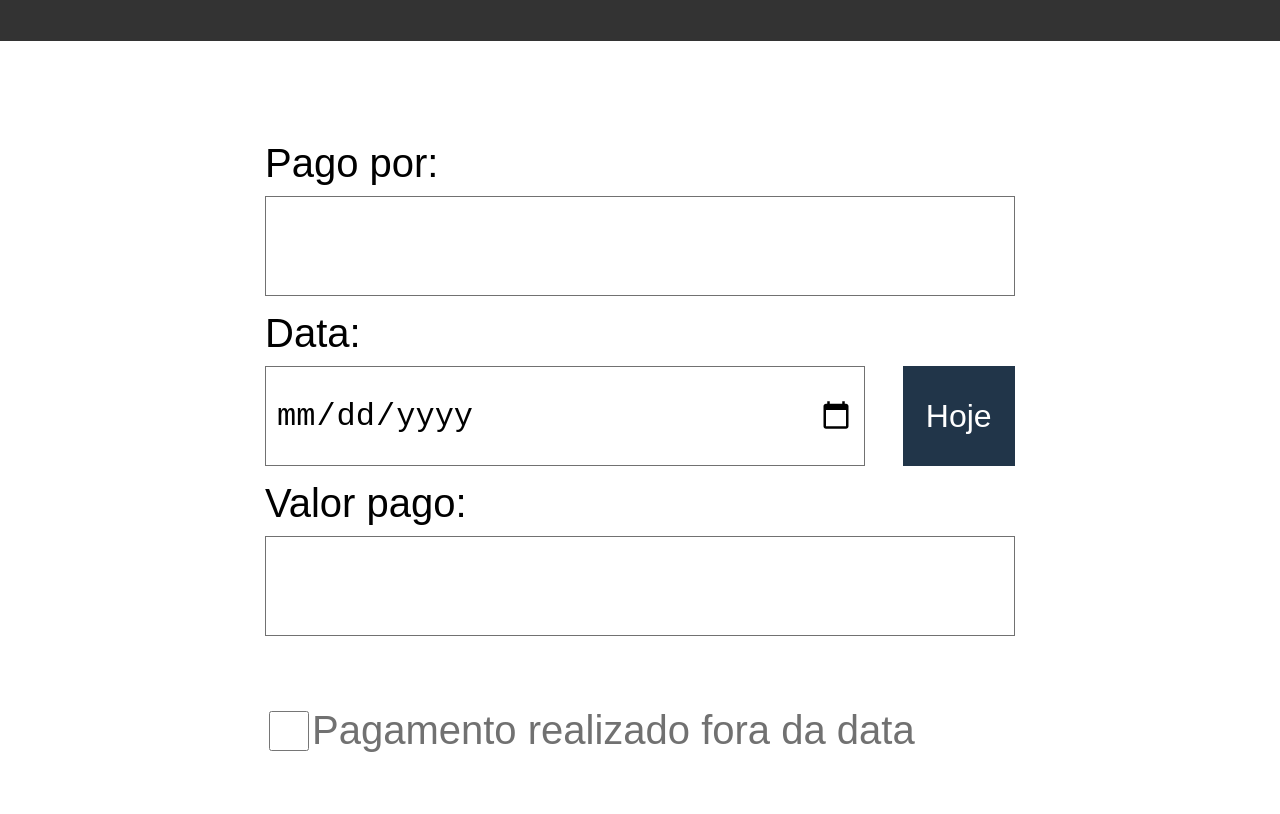
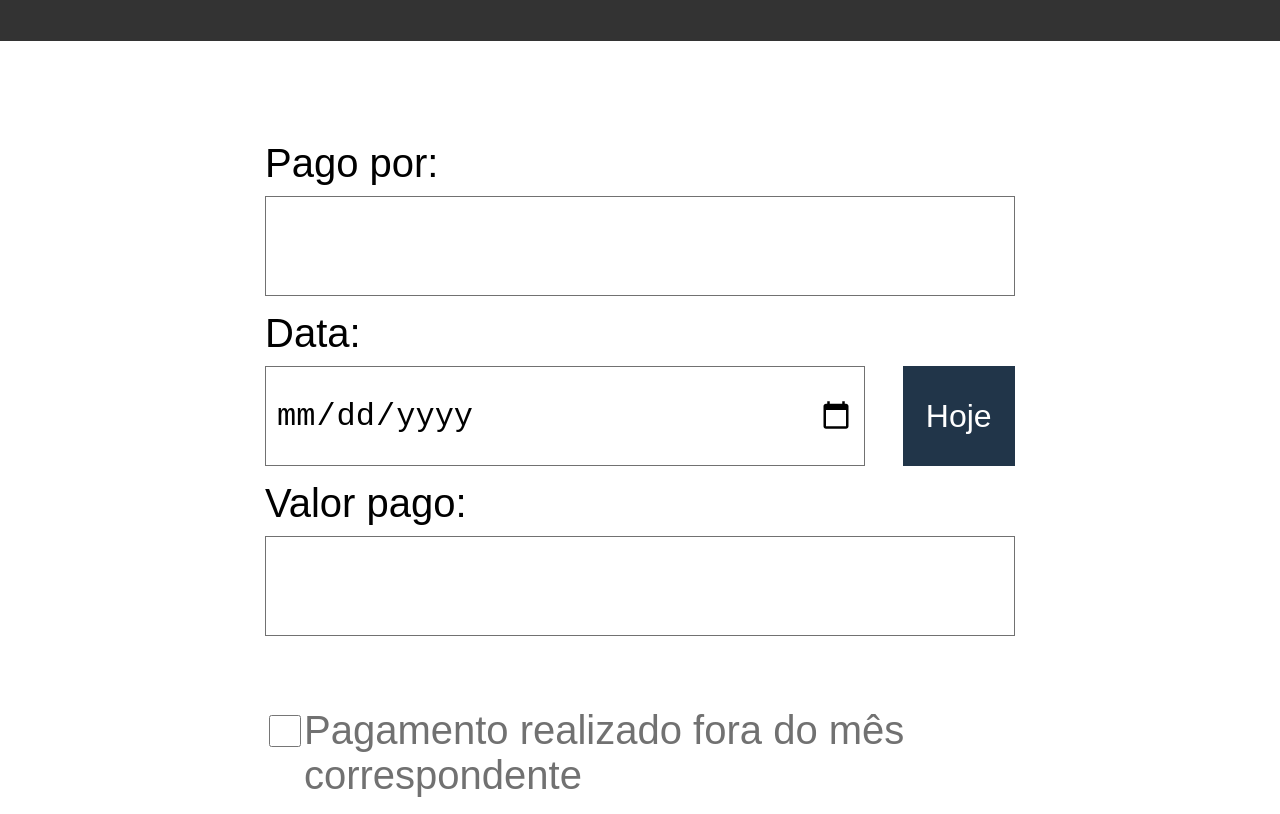
Before and after one commit to oEmanuelFirmino/gerador, a website: page index.html in a window 1280 px wide. Shown: the part 138-952 px from the top of the page. Drawn offline with Linux system fonts and the light colour scheme.

Commit message:
Add files via upload

```diff
--- a/index.html
+++ b/index.html
@@ -33,7 +33,7 @@
         <article>
             <article id="checkbox">
                 <input type="checkbox" name="pagamento" id="pagamento" value="pagamento" onchange="mostrarSelect()">
-                <label for="pagamento" id="textoPagamento">Pagamento realizado fora da data</label>
+                <label for="pagamento" id="textoPagamento">Pagamento realizado fora do mês correspondente</label>
             </article>
             <div id="selectContainer" style="display: none;">
                 <label for="mesReferente">Referente ao mês:</label>
```
